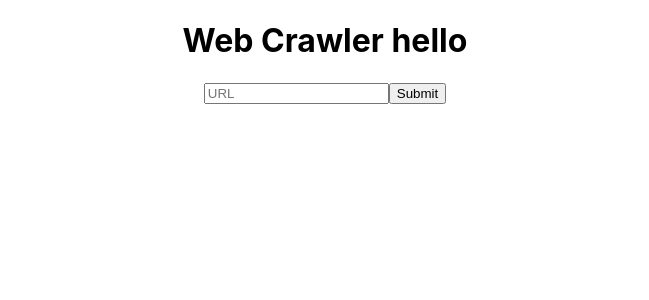
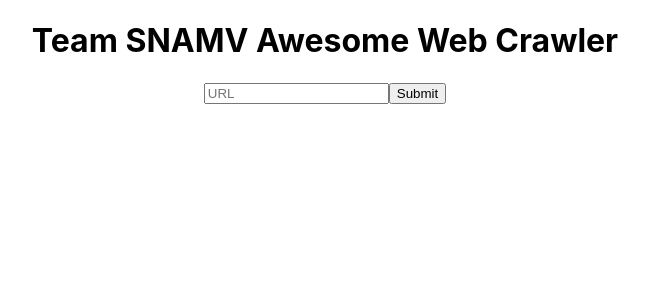
Before and after one commit to veronicakate/f-e-WebCrawler, a React (Create React App) app: page / in a window 1280 px wide. Shown: the top 300 px of the page, without its empty margins (315-964 px from the left). Built offline with nearby package versions, Linux system fonts and the light colour scheme.

Commit message:
added awesome title

```diff
--- a/src/App.js
+++ b/src/App.js
@@ -1,14 +1,14 @@
-import React from "react";
+import React from 'react';
 
-import "./App.css";
+import './App.css';
 
 function App() {
   return (
     <div className="App">
-      <h1> Web Crawler hello</h1>
+      <h1>Team SNAMV Awesome Web Crawler</h1>
       <form>
-        <input type='text' placeholder='URL' name='urlSearchbar' />
-        <input type='submit' name='submitButton' />
+        <input type="text" placeholder="URL" name="urlSearchbar" />
+        <input type="submit" name="submitButton" />
       </form>
     </div>
   );
```
